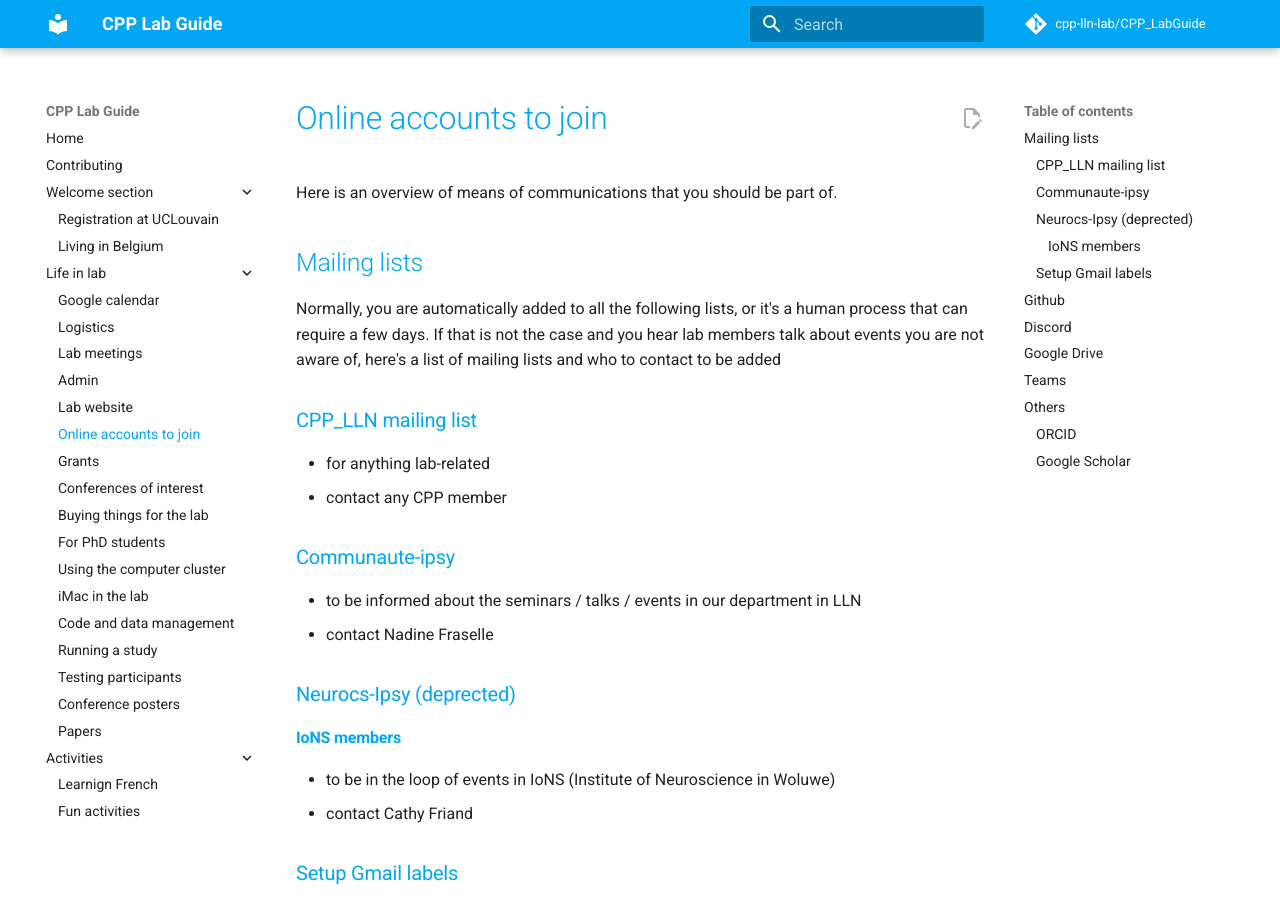
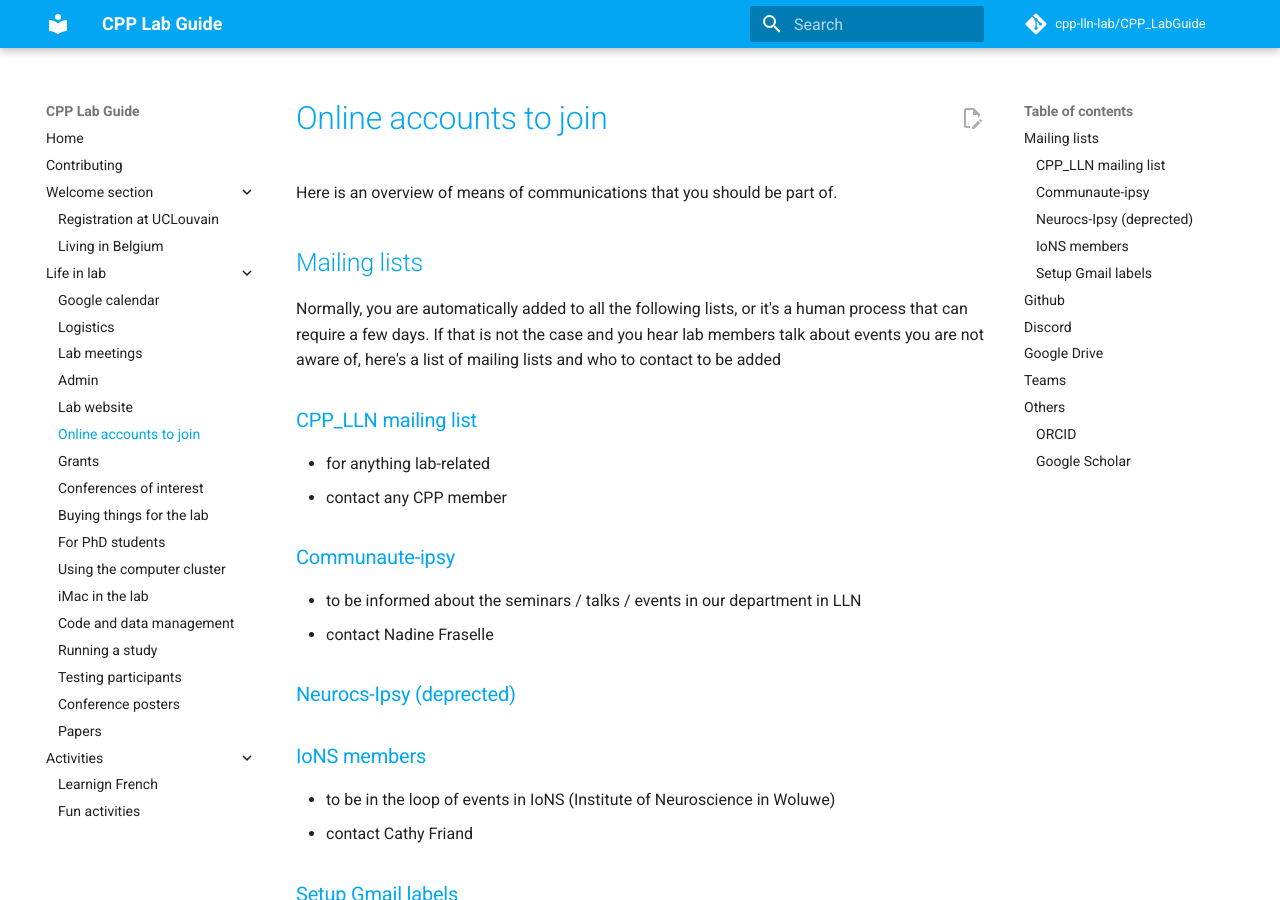
Before and after one commit to cpp-lln-lab/CPP_LabGuide, an MkDocs documentation site: the page built from doc/online_accounts_to_join.md, in a window 1280 px wide and 900 px high. Built offline with MkDocs 1.6.1 and Material for MkDocs 9.7.7, drawn with Linux system fonts in a browser that asks for light colours; comment, search, counter and statistics services are not loaded.

```diff
--- a/doc/online_accounts_to_join.md
+++ b/doc/online_accounts_to_join.md
@@ -16,7 +16,7 @@ If that is not the case and you hear lab members talk about events you are not a
 
 ### Neurocs-Ipsy (deprected)
 
-#### IoNS members
+### IoNS members
 - to be in the loop of events in IoNS (Institute of Neuroscience in Woluwe)
 - contact Cathy Friand
 
```
